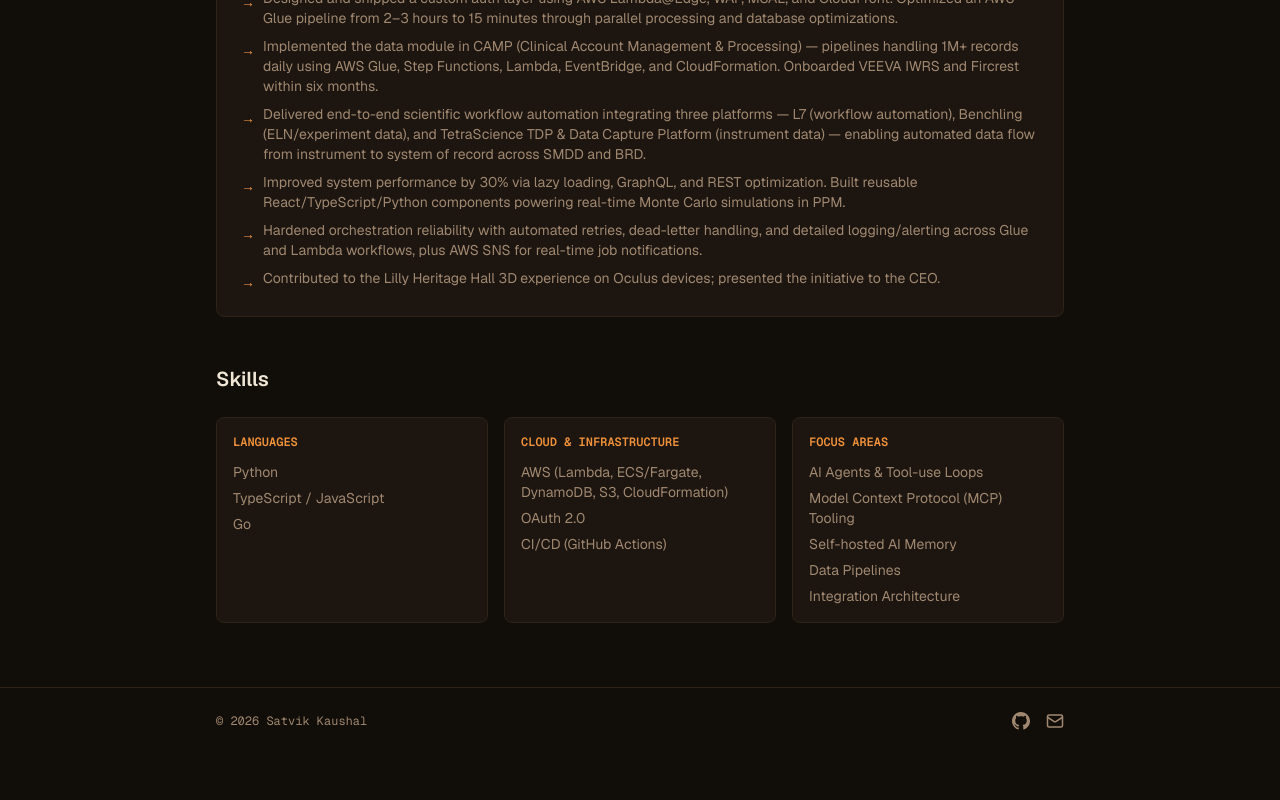
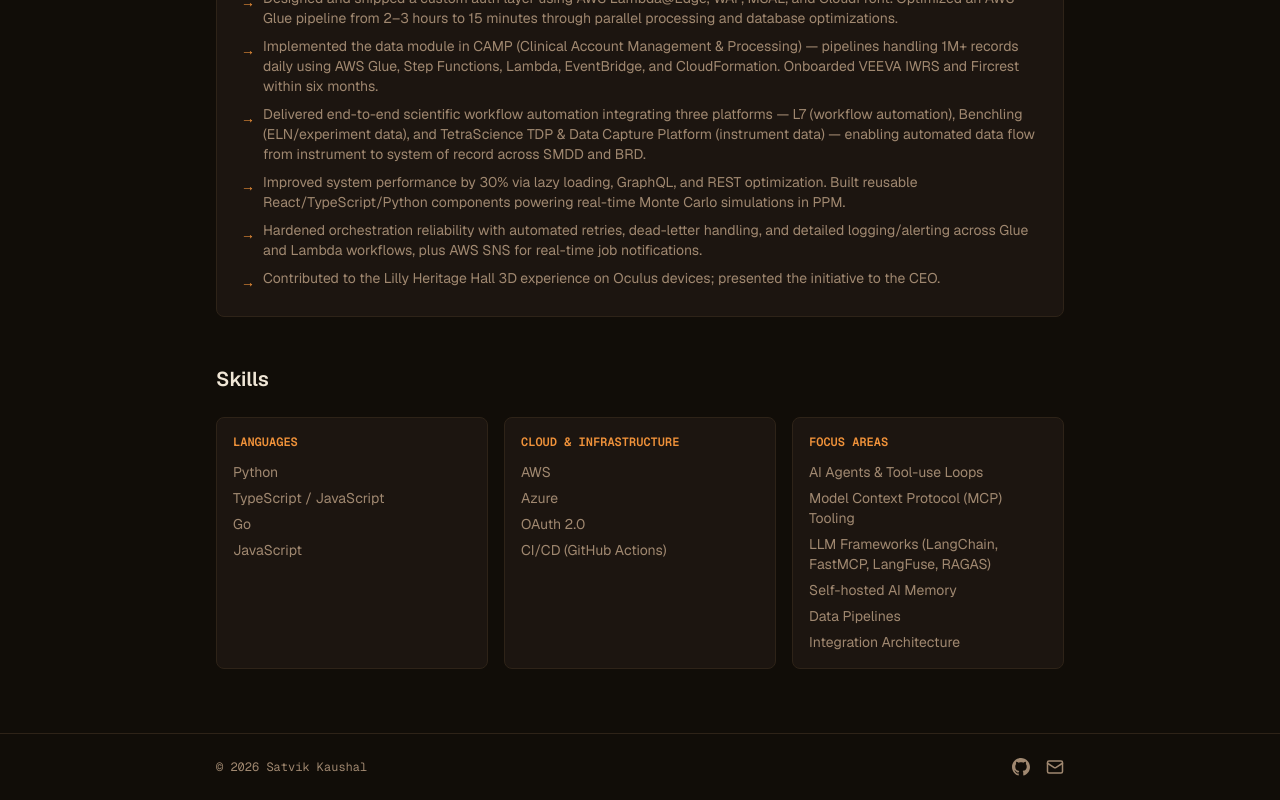
Before and after one commit to 0xkaushal/0xkaushal, a Next.js app in the folder website/: page /resume in a window 1280 px wide. Shown: the part 1324-2124 px from the top of the page. Before the commit the page ends 2078 px from the top, so only its background shows below. Built offline with nearby package versions, Linux system fonts and the light colour scheme.

Commit message:
fix: update skills list to include additional programming languages and cloud platforms

```diff
--- a/website/src/data/resume.ts
+++ b/website/src/data/resume.ts
@@ -56,12 +56,13 @@ export const experience: Experience[] = [
 export const skills: Skill[] = [
   {
     category: "Languages",
-    items: ["Python", "TypeScript / JavaScript", "Go"],
+    items: ["Python", "TypeScript / JavaScript", "Go", "JavaScript"],
   },
   {
     category: "Cloud & Infrastructure",
     items: [
-      "AWS (Lambda, ECS/Fargate, DynamoDB, S3, CloudFormation)",
+      "AWS",
+      "Azure",
       "OAuth 2.0",
       "CI/CD (GitHub Actions)",
     ],
@@ -71,6 +72,7 @@ export const skills: Skill[] = [
     items: [
       "AI Agents & Tool-use Loops",
       "Model Context Protocol (MCP) Tooling",
+      "LLM Frameworks (LangChain, FastMCP, LangFuse, RAGAS)",
       "Self-hosted AI Memory",
       "Data Pipelines",
       "Integration Architecture",
```
